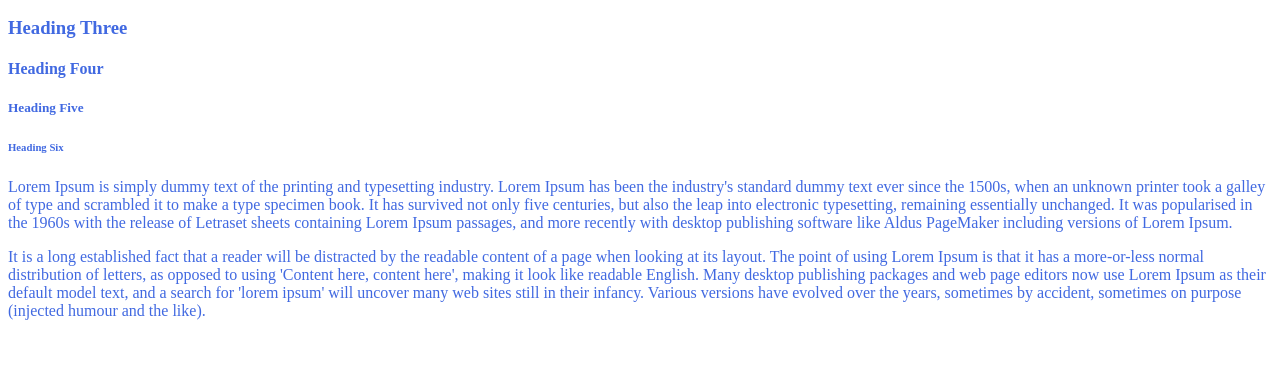
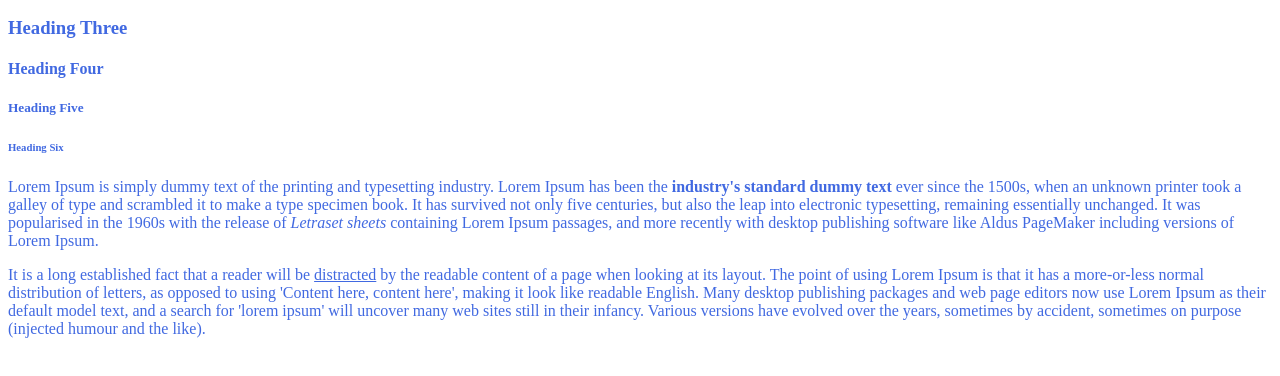
Before and after one commit to pidnama/HTMl-cc, a plain HTML site: page index.html in a window 1280 px wide. Shown: the part 110-486 px from the top of the page. Drawn offline with Linux system fonts and the light colour scheme.

Commit message:
strong, emphasize and links

```diff
--- a/index.html
+++ b/index.html
@@ -18,10 +18,10 @@
 
     <!--Paragraphs-->
     <p>
-        Lorem Ipsum is simply dummy text of the printing and typesetting industry. Lorem Ipsum has been the industry's standard dummy text ever since the 1500s, when an unknown printer took a galley of type and scrambled it to make a type specimen book. It has survived not only five centuries, but also the leap into electronic typesetting, remaining essentially unchanged. It was popularised in the 1960s with the release of Letraset sheets containing Lorem Ipsum passages, and more recently with desktop publishing software like Aldus PageMaker including versions of Lorem Ipsum.
+        Lorem Ipsum is simply dummy text of the printing and typesetting industry. Lorem Ipsum has been the <strong>industry's standard dummy text</strong> ever since the 1500s, when an unknown printer took a galley of type and scrambled it to make a type specimen book. It has survived not only five centuries, but also the leap into electronic typesetting, remaining essentially unchanged. It was popularised in the 1960s with the release of <em>Letraset sheets</em> containing Lorem Ipsum passages, and more recently with desktop publishing software like Aldus PageMaker including versions of Lorem Ipsum.
     </p>
     <p>
-        It is a long established fact that a reader will be distracted by the readable content of a page when looking at its layout. The point of using Lorem Ipsum is that it has a more-or-less normal distribution of letters, as opposed to using 'Content here, content here', making it look like readable English. Many desktop publishing packages and web page editors now use Lorem Ipsum as their default model text, and a search for 'lorem ipsum' will uncover many web sites still in their infancy. Various versions have evolved over the years, sometimes by accident, sometimes on purpose (injected humour and the like).
+        It is a long established fact that a reader will be <a href="https://breakfastroad.com/" target=""_blank">distracted</a> by the readable content of a page when looking at its layout. The point of using Lorem Ipsum is that it has a more-or-less normal distribution of letters, as opposed to using 'Content here, content here', making it look like readable English. Many desktop publishing packages and web page editors now use Lorem Ipsum as their default model text, and a search for 'lorem ipsum' will uncover many web sites still in their infancy. Various versions have evolved over the years, sometimes by accident, sometimes on purpose (injected humour and the like).
     </p>
 </body>
 </html>
```
